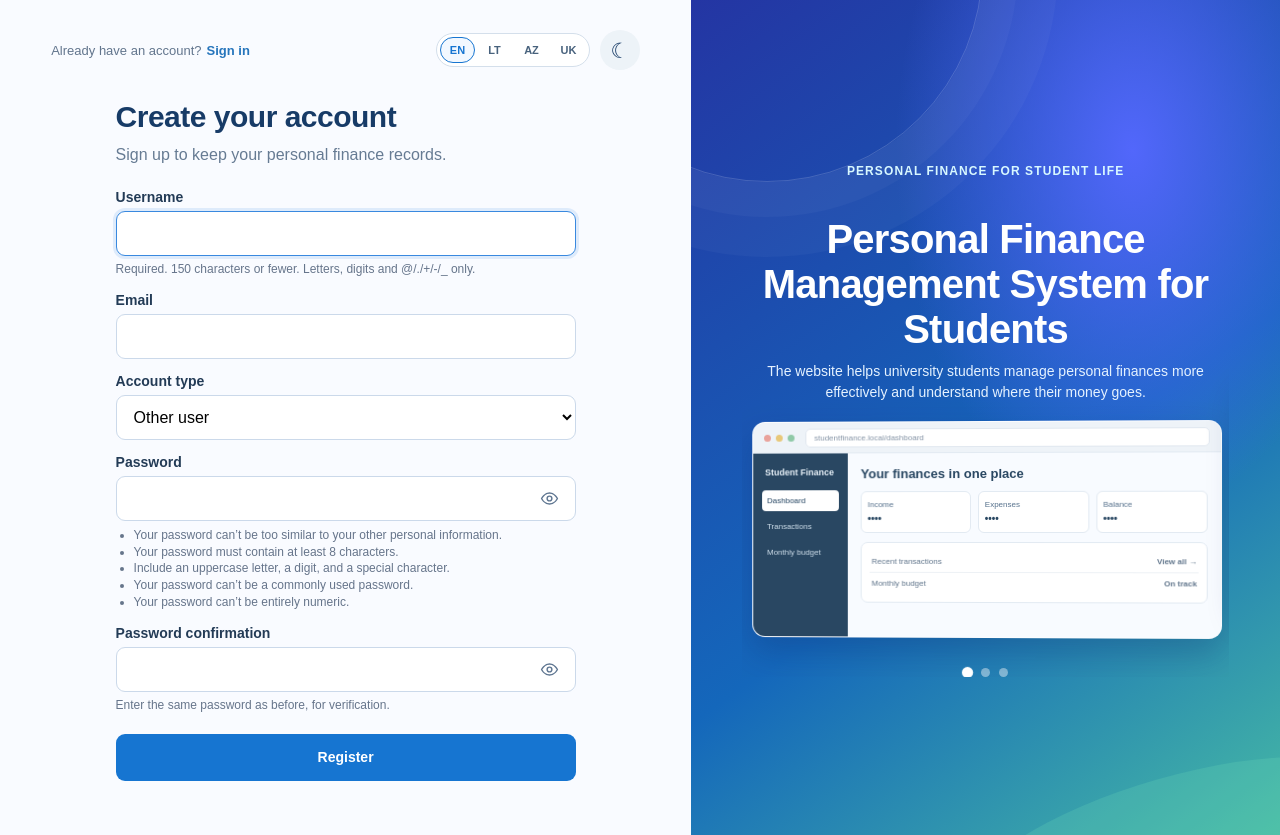
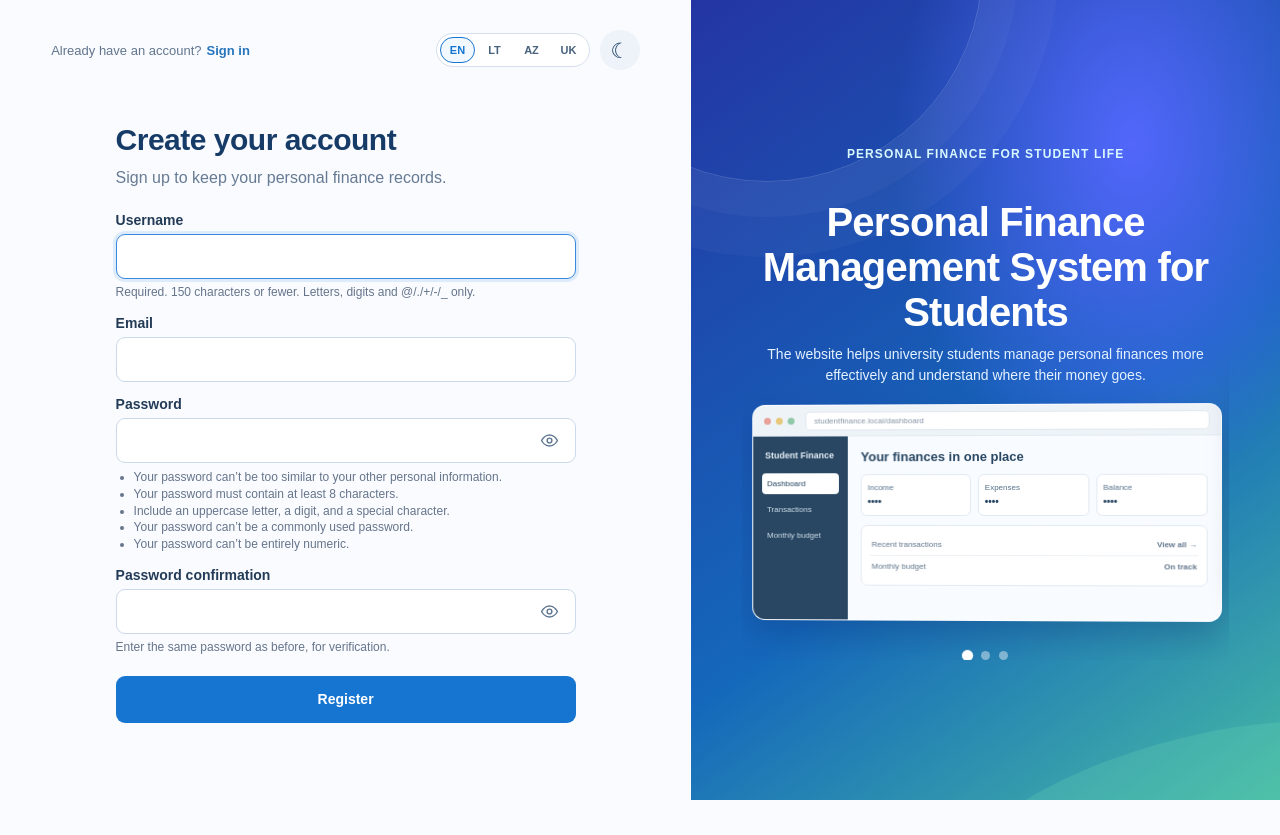
Before and after one commit to hamidamirov/final-thesis-file, a Django app: page /accounts/signup/ in a window 1280 px wide. After the commit the page ends 800 px from the top, so only its background shows below. Run offline with Django 5.2, Linux system fonts and the light colour scheme; parts of the project's set-up code (start-up, migrations or seed data) failed here and were passed over.

Commit message:
Move student verification entirely to profile

```diff
--- a/apps/finance/admin.py
+++ b/apps/finance/admin.py
@@ -320,6 +320,12 @@ class StudentVerificationRequestAdmin(admin.ModelAdmin):
             entry.reviewed_by = request.user
             entry.review_note = request.POST.get("review_note", "").strip()[:500]
             entry.save(update_fields=["status", "reviewed_at", "reviewed_by", "review_note"])
+            profile, _ = StudentProfile.objects.get_or_create(user=entry.user)
+            profile.account_type = (
+                StudentProfile.AccountType.STUDENT if decision == "approved"
+                else StudentProfile.AccountType.OTHER
+            )
+            profile.save(update_fields=["account_type"])
             self.log_change(request, entry, entry.get_status_display())
         return redirect(reverse("admin:finance_studentverificationrequest_change", args=[pk]))
 
--- a/apps/finance/forms.py
+++ b/apps/finance/forms.py
@@ -166,28 +166,6 @@ class TransactionForm(PastOrTodayDatesMixin, forms.ModelForm):
 
 class RegistrationForm(UserCreationForm):
     email = forms.EmailField(required=True)
-    account_type = forms.ChoiceField(
-        choices=StudentProfile.AccountType.choices, required=False,
-        initial=StudentProfile.AccountType.OTHER, label=ui_lazy("Account type"),
-    )
-    university = forms.CharField(max_length=180, required=False, label=ui_lazy("University"))
-    university_email = forms.EmailField(
-        required=False, label=ui_lazy("University email"),
-        help_text=ui_lazy("Verify your university email, then an administrator will review your student status."),
-    )
-    field_order = ["username", "email", "account_type", "university", "university_email", "password1", "password2"]
-
-    def clean(self):
-        cleaned = super().clean()
-        cleaned["account_type"] = cleaned.get("account_type") or StudentProfile.AccountType.OTHER
-        if cleaned["account_type"] == StudentProfile.AccountType.STUDENT:
-            for field in ("university", "university_email"):
-                if not cleaned.get(field) and field not in self.errors:
-                    self.add_error(field, ui_lazy("This field is required."))
-        else:
-            cleaned["university"] = ""
-            cleaned["university_email"] = ""
-        return cleaned
 
     class Meta:
         model = get_user_model()
--- a/apps/finance/student_verification.py
+++ b/apps/finance/student_verification.py
@@ -74,7 +74,7 @@ def request_student_verification(request):
                         user=user, university=draft["university"],
                         university_email=draft["university_email"], email_verified_at=timezone.now(),
                     )
-                    profile.account_type = StudentProfile.AccountType.STUDENT
+                    profile.account_type = StudentProfile.AccountType.OTHER
                     profile.university_email = draft["university_email"]
                     profile.save(update_fields=["account_type", "university_email"])
                     request.session.pop(draft_key, None)
--- a/apps/finance/views.py
+++ b/apps/finance/views.py
@@ -120,9 +120,6 @@ def signup(request):
                     "password_hash": user.password,
                     "code_hash": make_password(code),
                     "expires_at": now + REGISTRATION_CODE_LIFETIME,
-                    "account_type": form.cleaned_data["account_type"],
-                    "university": form.cleaned_data["university"],
-                    "university_email": form.cleaned_data["university_email"].lower(),
                 },
             )
         except IntegrityError:
@@ -195,10 +192,7 @@ def signup_verify(request):
                         email=pending.email,
                         password=pending.password_hash,
                     )
-                    StudentProfile.objects.create(
-                        user=user, account_type=pending.account_type,
-                        university=pending.university, university_email=pending.university_email,
-                    )
+                    StudentProfile.objects.create(user=user)
                     pending.delete()
         except IntegrityError:
             user = None
--- a/templates/registration/signup.html
+++ b/templates/registration/signup.html
@@ -116,7 +116,7 @@
           <form method="post" class="signup-form" novalidate>{% csrf_token %}
             {{ form.non_field_errors }}
             {% for field in form %}
-              <div {% if field.name == "university" or field.name == "university_email" %}data-student-registration-field{% endif %}>
+              <div>
               <label for="{{ field.id_for_label }}">{{ field.label|translate:site_language }}</label>
               {% if field.name == "password1" or field.name == "password2" %}
                 <div class="password-field field-row {% if field.errors %}has-errors{% endif %}">
@@ -182,19 +182,5 @@
     });
   </script>
   {% include "includes/auth_story_carousel_script.html" %}
-  <script>
-    (() => {
-      const type = document.getElementById("id_account_type");
-      const fields = document.querySelectorAll("[data-student-registration-field]");
-      const update = () => {
-        fields.forEach((field) => {
-          field.hidden = type.value !== "student";
-          field.querySelector("input").disabled = field.hidden;
-        });
-      };
-      type.addEventListener("change", update);
-      update();
-    })();
-  </script>
 </body>
 </html>
```
Also changed, not shown: apps/finance/tests.py (+11 -3 lines).
